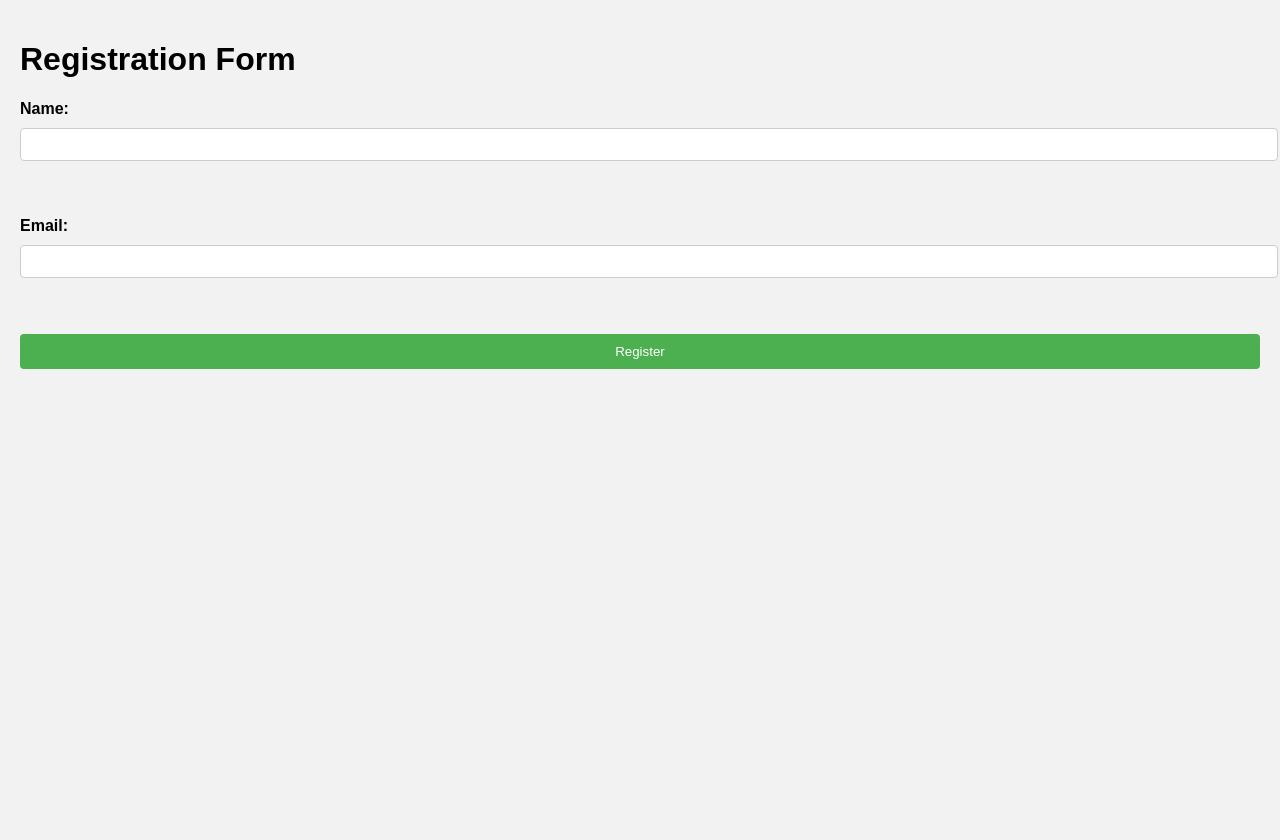
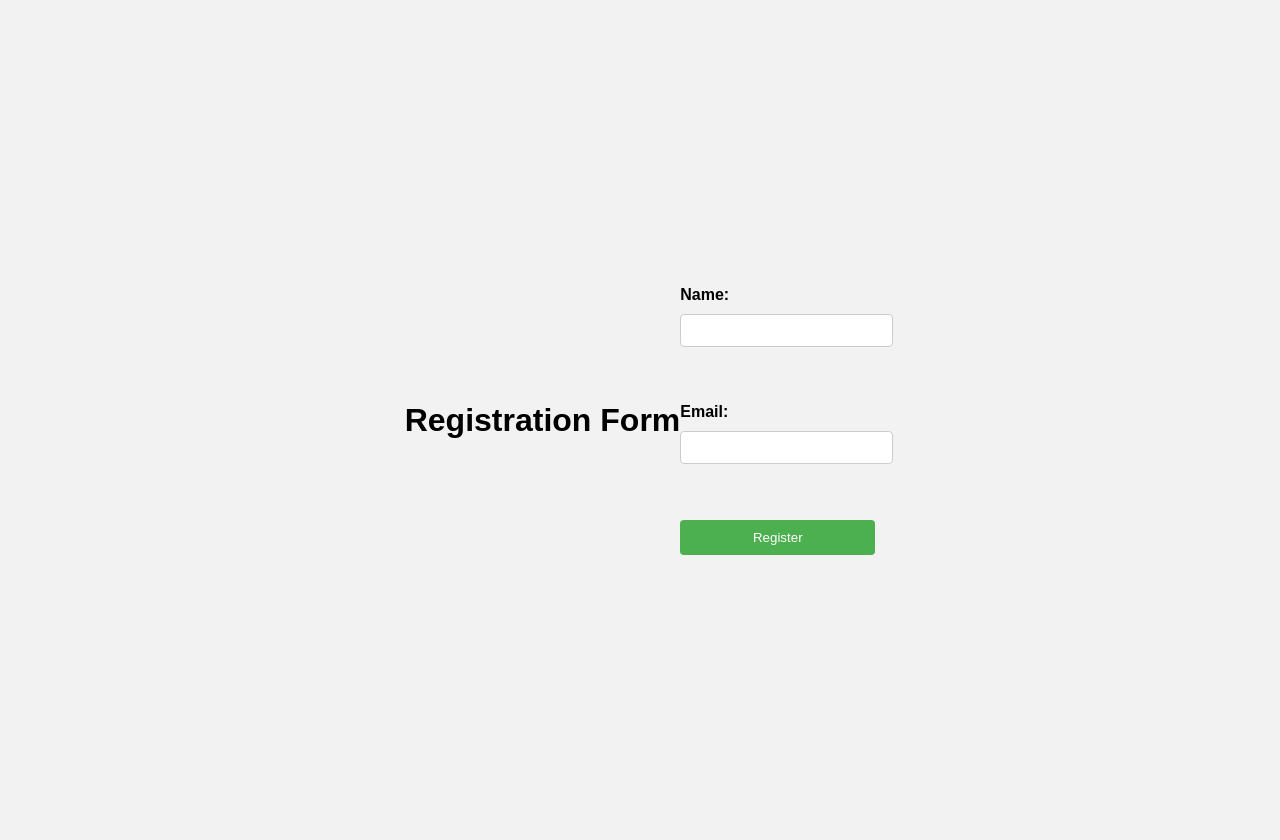
Before and after one commit to mayurghule494/Dockerizing_Registration_Form, a Flask app: page / in a window 1280 px wide. Before the commit the page ends 369 px from the top, so only its background shows below. Run offline with Flask 2, Linux system fonts and the light colour scheme.

Commit message:
Update styles.css
updated css script

```diff
--- a/static/styles.css
+++ b/static/styles.css
@@ -6,12 +6,15 @@
   background-color: #f2f2f2;
   margin: 0;
   padding: 20px;
+  display: flex;
+  justify-content: center;
+  align-items: center;
+  height: 100vh;
 }
 
 /* Form container styles */
 .container {
   max-width: 400px;
-  margin: 0 auto;
   background-color: #fff;
   border-radius: 5px;
   padding: 20px;
```
